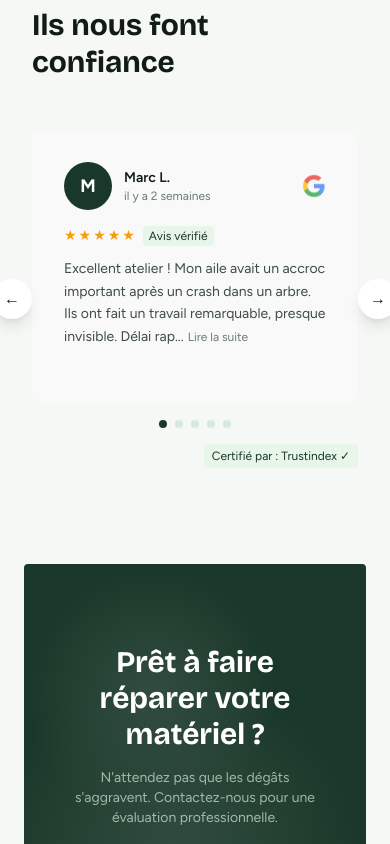
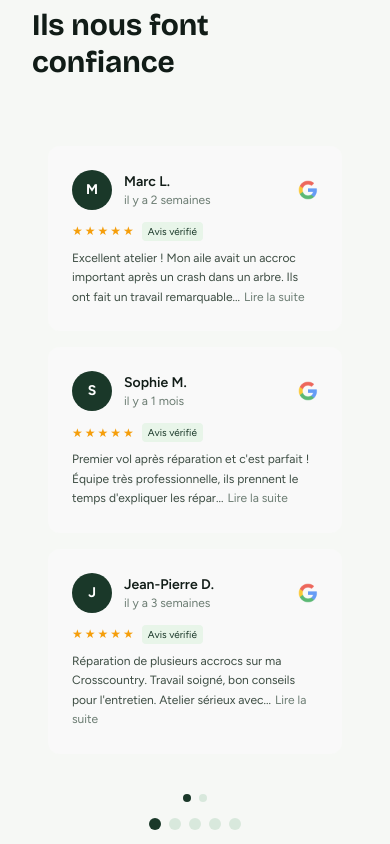
Before and after one commit to clementsbt/Parapente-rescue, a Next.js app: page / in a window 390 px wide. Shown: the part 3740-4584 px from the top of the page. Built offline with nearby package versions, Linux system fonts and the light colour scheme.

Commit message:
Show 3 reviews on desktop, 1 on mobile

```diff
--- a/src/components/GoogleReviews.tsx
+++ b/src/components/GoogleReviews.tsx
@@ -19,7 +19,7 @@ const reviews = [
   {
     name: "Jean-Pierre D.",
     date: "il y a 3 semaines",
-    text: "Réparation de plusieurs accrocs sur ma Crosscountry. Travail soigné, bon conseils pour l'entretien. Atelier sérieux avec du matériel professionnel.À recommendersans hésitation.",
+    text: "Réparation de plusieurs accrocs sur ma Crosscountry. Travail soigné, bon conseils pour l'entretien. Atelier sérieux avec du matériel professionnel. À recommendersans hésitation.",
     rating: 5,
   },
   {
@@ -31,31 +31,41 @@ const reviews = [
   {
     name: "Philippe R.",
     date: "il y a 2 semaines",
-    text: "Bonjour j'ai fait réparer mon aile après un incident en montagne. Résultat très satisfaisant. Equipe à l'écoute et professionnelle. Le + : conseils avisés pour la suite.",
+    text: "Bonjour j'ai fait réparer mon aile après un incident en montagne. Résultat très satisfaisant. Equipe à l'écoute et professionnelle. Le + : conseils avisés pour la Suite.",
     rating: 5,
   },
 ];
 
 export default function GoogleReviews() {
   const [current, setCurrent] = useState(0);
+  const reviewsPerSlide = 3;
+  const totalSlides = Math.ceil(reviews.length / reviewsPerSlide);
 
-  const prev = () => setCurrent((current - 1 + reviews.length) % reviews.length);
-  const next = () => setCurrent((current + 1) % reviews.length);
+  const prev = () => setCurrent((current - 1 + totalSlides) % totalSlides);
+  const next = () => setCurrent((current + 1) % totalSlides);
+
+  const getVisibleReviews = () => {
+    const start = current * reviewsPerSlide;
+    return reviews.slice(start, start + reviewsPerSlide);
+  };
 
   return (
-    <div className="relative max-w-4xl mx-auto">
+    <div className="relative max-w-6xl mx-auto">
       {/* Cards Container */}
       <div className="overflow-hidden rounded-xl">
         <div
           className="flex transition-transform duration-500 ease-in-out"
-          style={{ transform: `translateX(-${current * 100}%)` }}
+          style={{ transform: `translateX(-${current * (100 / reviewsPerSlide)}%)` }}
         >
-          {reviews.map((review, index) => (
-            <div key={index} className="w-full flex-shrink-0 p-8" style={{ background: "#F9F9F9" }}>
+          {Array.from({ length: totalSlides }).map((_, slideIndex) => (
+            <div key={slideIndex} className="w-full flex-shrink-0">
+              <div className="grid grid-cols-1 md:grid-cols-3 gap-4 p-4">
+                {reviews.slice(slideIndex * reviewsPerSlide, slideIndex * reviewsPerSlide + reviewsPerSlide).map((review, index) => (
+                  <div key={index} className="p-6 rounded-xl" style={{ background: "#F9F9F9" }}>
                     {/* Header */}
-              <div className="flex items-center justify-between mb-4">
+                    <div className="flex items-center justify-between mb-3">
                       <div className="flex items-center gap-3">
-                  <div className="w-12 h-12 rounded-full flex items-center justify-center text-lg font-bold" style={{ background: "#1A3829", color: "#fff" }}>
+                        <div className="w-10 h-10 rounded-full flex items-center justify-center text-sm font-bold" style={{ background: "#1A3829", color: "#fff" }}>
                           {review.name.charAt(0)}
                         </div>
                         <div>
@@ -66,57 +76,72 @@ export default function GoogleReviews() {
                       <Image
                         src="/images/GoogleLogo.svg.webp"
                         alt="Google"
-                  width={24}
-                  height={24}
+                        width={20}
+                        height={20}
                         className="opacity-80"
                       />
                     </div>
 
                     {/* Rating */}
-              <div className="flex items-center gap-2 mb-3">
+                    <div className="flex items-center gap-2 mb-2">
                       <div className="flex gap-0.5">
                         {[...Array(5)].map((_, i) => (
-                    <span key={i} className="text-sm" style={{ color: "#F59E0B" }}>★</span>
+                          <span key={i} className="text-xs" style={{ color: "#F59E0B" }}>★</span>
                         ))}
                       </div>
-                <span className="text-xs px-1.5 py-0.5 rounded" style={{ background: "#E8F5E9", color: "#1A3829" }}>Avis vérifié</span>
+                      <span className="text-[10px] px-1.5 py-0.5 rounded" style={{ background: "#E8F5E9", color: "#1A3829" }}>Avis vérifié</span>
                     </div>
 
                     {/* Text */}
-              <p className="text-sm leading-relaxed" style={{ color: "#3D4D43" }}>
-                {review.text.length > 150 ? review.text.slice(0, 150) + "..." : review.text}
-                {review.text.length > 150 && (
-                  <span className="text-xs ml-1" style={{ color: "#6B7C72" }}>Lire la suite</span>
+                    <p className="text-xs leading-relaxed" style={{ color: "#3D4D43" }}>
+                      {review.text.length > 120 ? review.text.slice(0, 120) + "..." : review.text}
+                      {review.text.length > 120 && (
+                        <span className="ml-1" style={{ color: "#6B7C72" }}>Lire la suite</span>
                       )}
                     </p>
                   </div>
                 ))}
               </div>
             </div>
+          ))}
+        </div>
+      </div>
 
-      {/* Navigation Arrows */}
+      {/* Navigation Arrows - Hidden on mobile, visible on desktop */}
       <button
         onClick={prev}
-        className="absolute left-0 top-1/2 -translate-y-1/2 -translate-x-1/2 w-10 h-10 rounded-full flex items-center justify-center shadow-lg hover:scale-110 transition-transform bg-white"
+        className="hidden md:flex absolute left-0 top-1/2 -translate-y-1/2 -translate-x-1/2 w-10 h-10 rounded-full items-center justify-center shadow-lg hover:scale-110 transition-transform bg-white"
         style={{ left: "-20px" }}
       >
         ←
       </button>
       <button
         onClick={next}
-        className="absolute right-0 top-1/2 -translate-y-1/2 translate-x-1/2 w-10 h-10 rounded-full flex items-center justify-center shadow-lg hover:scale-110 transition-transform bg-white"
+        className="hidden md:flex absolute right-0 top-1/2 -translate-y-1/2 translate-x-1/2 w-10 h-10 rounded-full items-center justify-center shadow-lg hover:scale-110 transition-transform bg-white"
         style={{ right: "-20px" }}
       >
         →
       </button>
 
       {/* Dots */}
-      <div className="flex justify-center gap-2 mt-4">
+      <div className="flex justify-center gap-2 mt-6">
+        {Array.from({ length: totalSlides }).map((_, index) => (
+          <button
+            key={index}
+            onClick={() => setCurrent(index)}
+            className="w-2 h-2 rounded-full transition-all"
+            style={{ background: current === index ? "#1A3829" : "#D8E8DC" }}
+          />
+        ))}
+      </div>
+
+      {/* Mobile Navigation - Swipe hints and dots */}
+      <div className="md:hidden flex justify-center gap-2 mt-4">
         {reviews.map((_, index) => (
           <button
             key={index}
             onClick={() => setCurrent(index)}
-            className="w-2 h-2 rounded-full transition-all"
+            className="w-3 h-3 rounded-full transition-all"
             style={{ background: current === index ? "#1A3829" : "#D8E8DC" }}
           />
         ))}
```
Lines whose indentation alone changed are shown as unchanged.
